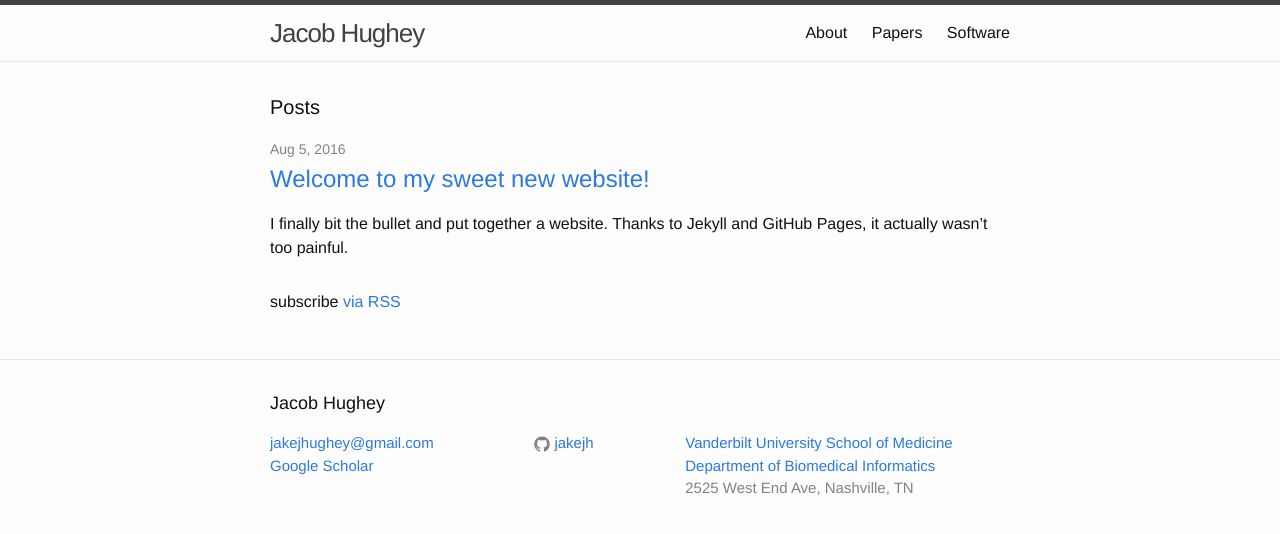
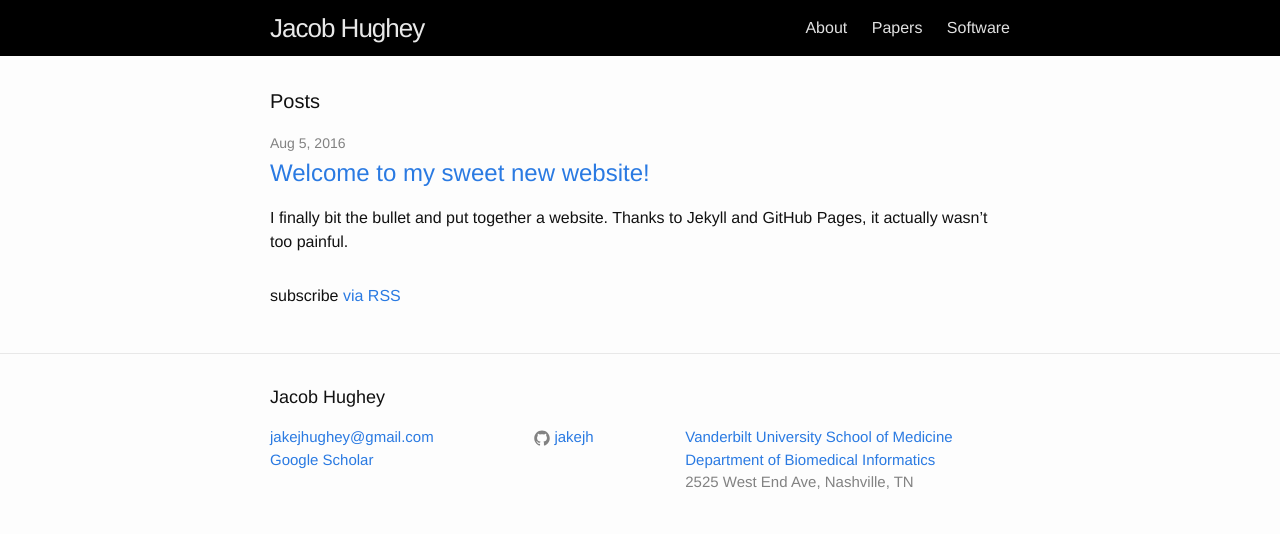
Before and after one commit to jakejh/jakejh.github.io, a Jekyll site: the page built from index.html, in a window 1280 px wide. Shown: the top 534 px of the page. Built offline with Jekyll 4.4.1, drawn with Linux system fonts in a browser that asks for light colours.

Commit message:
made the header sticky and changed the color.

```diff
--- a/_includes/head.html
+++ b/_includes/head.html
@@ -1,12 +1,37 @@
 <head>
   <meta charset="utf-8">
   <meta http-equiv="X-UA-Compatible" content="IE=edge">
-  <meta name="viewport" content="width=device-width, initial-scale=1">
+  <meta name="viewport" content="width=device-width initial-scale=1">
 
-  <title>{% if page.title %}{{ page.title | escape }}{% else %}{{ site.title | escape }}{% endif %}</title>
+  <title>{% if page.title %}{{ page.title }}{% else %}{{ site.title }}{% endif %}</title>
   <meta name="description" content="{% if page.excerpt %}{{ page.excerpt | strip_html | strip_newlines | truncate: 160 }}{% else %}{{ site.description }}{% endif %}">
 
   <link rel="stylesheet" href="{{ "/css/main.css" | prepend: site.baseurl }}">
   <link rel="canonical" href="{{ page.url | replace:'index.html','' | prepend: site.baseurl | prepend: site.url }}">
-  <link rel="alternate" type="application/rss+xml" title="{{ site.title }}" href="{{ "/feed.xml" | prepend: site.baseurl | prepend: site.url }}">
+
+
+  <script src="https://ajax.googleapis.com/ajax/libs/jquery/1/jquery.min.js"></script>
+
+  <script type="text/javascript">
+    function sticky_relocate() {
+      var window_top = $(window).scrollTop();
+      var div_top = $('#content-anchor').offset().top;
+      if (window_top > div_top) {
+        $('#sticky').addClass('stick');
+        $('#sticky-phantom').show();
+      } else {
+        $('#sticky').removeClass('stick');
+        $('#sticky-phantom').hide();
+      }
+    }
+    $(function () {
+      $(window).scroll(sticky_relocate);
+      sticky_relocate();
+    });
+
+    $(window).load(function() {
+	    $(".loader").fadeOut( "medium" );
+    })
+  </script>
+
 </head>
--- a/_includes/header.html
+++ b/_includes/header.html
@@ -1,9 +1,14 @@
+<div id="content-anchor"></div>
+<div id="sticky-phantom">
   <header class="site-header">
+    <div class="wrapper"><a class="site-title" href="{{ site.baseurl }}/">{{ site.title }}</a></div>
+  </header>
+</div>
 
+<div id="sticky">
+  <header class="site-header">
     <div class="wrapper">
-
       <a class="site-title" href="{{ site.baseurl }}/">{{ site.title }}</a>
-
       <nav class="site-nav">
          <a href="#" class="menu-icon">
         <svg viewBox="0 0 18 15">
@@ -19,7 +24,6 @@
           <a class="page-link" href="/software/">Software</a>
         </div>
       </nav>
-
     </div>
-
   </header>
+</div>
--- a/_sass/_layout.scss
+++ b/_sass/_layout.scss
@@ -1,10 +1,27 @@
 /**
  * Site header
  */
+
+#sticky {
+}
+#sticky.stick {
+  position: fixed;
+  top: 0;
+  width: 100vw;
+  z-index: 10000;
+}
+
+#sticky-phantom{
+  visibility: hidden;
+}
+
 .site-header {
-    border-top: 5px solid $grey-color-dark;
-    border-bottom: 1px solid $grey-color-light;
+    /*border-top: 5px solid $grey-color-dark;
+    border-bottom: 1px solid $grey-color-light;*/
     min-height: 56px;
+
+    background-color: black;
+    color: $text-color-extra-light;
 
     // Positioning context for the mobile navigation icon
     position: relative;
@@ -20,7 +37,8 @@
 
     &,
     &:visited {
-        color: $grey-color-dark;
+        //color: $grey-color-dark;
+        color: $grey-color-light;
     }
 }
 
@@ -33,7 +51,8 @@
     }
 
     .page-link {
-        color: $text-color;
+        //color: $text-color;
+        color: $text-color-extra-light;
         line-height: $base-line-height;
 
         // Gaps between nav items, but not on the last one
--- a/css/main.scss
+++ b/css/main.scss
@@ -15,8 +15,14 @@
 $spacing-unit:     30px;
 
 $text-color:       #111;
+$text-color-light: #c0c0c0;
+$text-color-extra-light: #e0e0e0;
+
 $background-color: #fdfdfd;
+
 $brand-color:      #2a7ae2;
+$brand-color-light: lighten($brand-color, 20%);
+$brand-color-dark: darken($brand-color, 20%);
 
 $grey-color:       #828282;
 $grey-color-light: lighten($grey-color, 40%);
```
Lines whose indentation alone changed are shown as unchanged.
